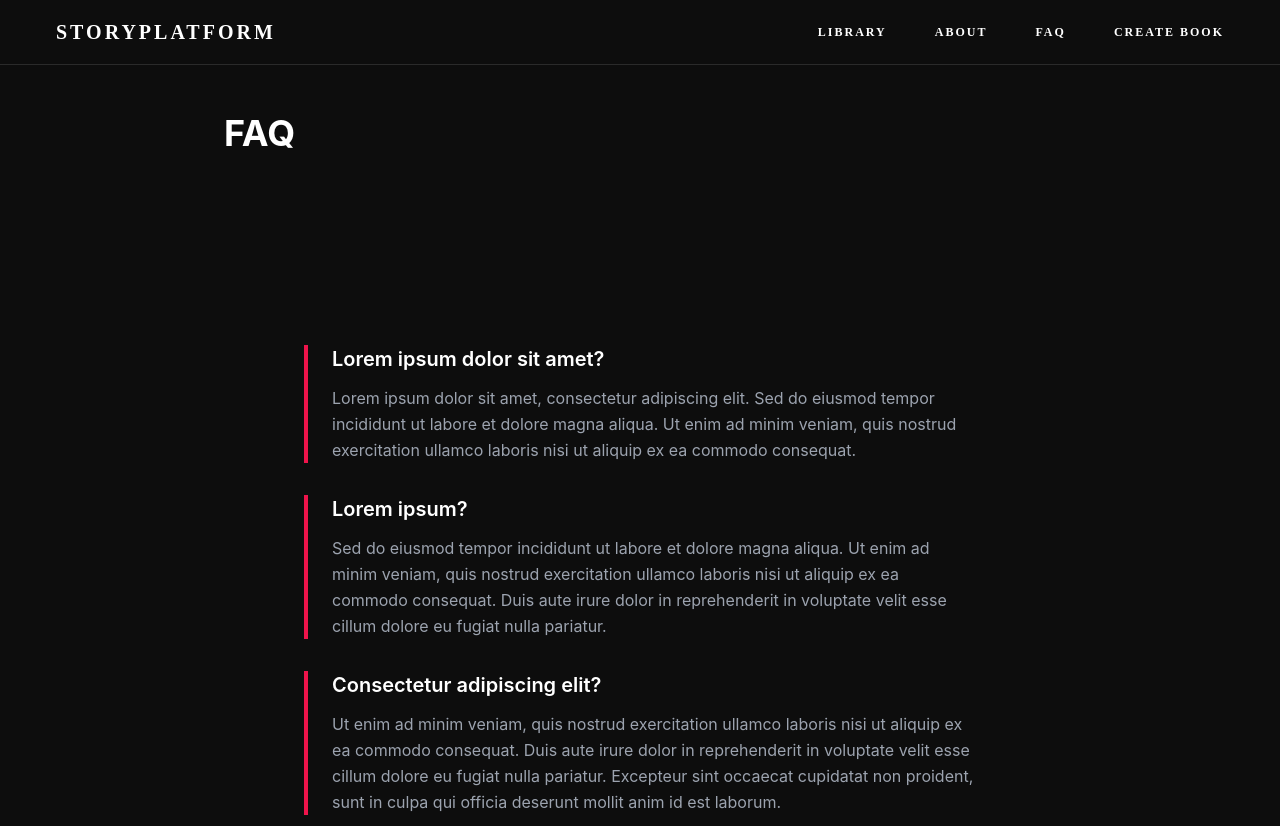
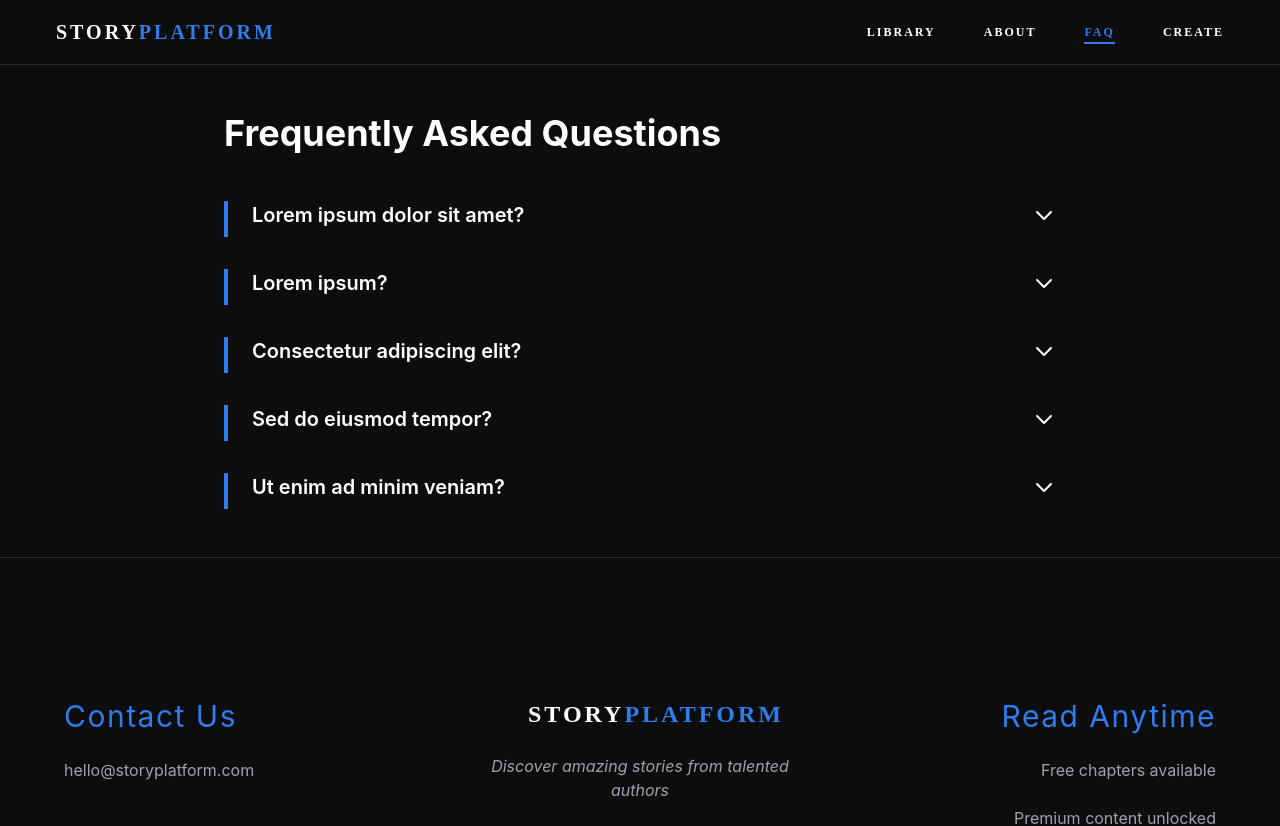
Before and after one commit to VasylBiliak/story-platform, a Next.js app: page /faq in a window 1280 px wide. Shown: the top 826 px of the page. Built offline with nearby package versions, Linux system fonts and the light colour scheme; a web font is replaced by a local one.

Commit message:
feat: add scrolling logic and styling for navigation buttons

```diff
--- a/src/app/about/page.tsx
+++ b/src/app/about/page.tsx
@@ -5,8 +5,9 @@ export const metadata = {
 
 export default function AboutPage() {
   return (
-    <div className="max-w-4xl mx-auto px-4 sm:px-6 lg:px-8 py-12">
-      <h1 className="text-3xl sm:text-4xl font-bold text-text-primary mb-8">About Us</h1>
+    <div className="flex flex-col max-w-4xl mx-auto px-4 gap-4
+    sm:px-6 gap-2 lg:px-8 py-12 gap-2">
+      <h1 className="text-3xl sm:text-4xl font-bold text-text-primary">About Us</h1>
 
       <div className="prose prose-lg max-w-none">
         <p className="text-text-secondary leading-relaxed mb-6">
--- a/src/app/faq/page.tsx
+++ b/src/app/faq/page.tsx
@@ -1,59 +1,81 @@
-export const metadata = {
-  title: "FAQ",
-  description: "Frequently asked questions about our story platform",
-};
+"use client";
+
+import { useState } from "react";
+
+const faqData = [
+  {
+    id: 1,
+    question: "Lorem ipsum dolor sit amet?",
+    answer: "Lorem ipsum dolor sit amet, consectetur adipiscing elit. Sed do eiusmod tempor incididunt ut labore et dolore magna aliqua. Ut enim ad minim veniam, quis nostrud exercitation ullamco laboris nisi ut aliquip ex ea commodo consequat."
+  },
+  {
+    id: 2,
+    question: "Lorem ipsum?",
+    answer: "Sed do eiusmod tempor incididunt ut labore et dolore magna aliqua. Ut enim ad minim veniam, quis nostrud exercitation ullamco laboris nisi ut aliquip ex ea commodo consequat. Duis aute irure dolor in reprehenderit in voluptate velit esse cillum dolore eu fugiat nulla pariatur."
+  },
+  {
+    id: 3,
+    question: "Consectetur adipiscing elit?",
+    answer: "Ut enim ad minim veniam, quis nostrud exercitation ullamco laboris nisi ut aliquip ex ea commodo consequat. Duis aute irure dolor in reprehenderit in voluptate velit esse cillum dolore eu fugiat nulla pariatur. Excepteur sint occaecat cupidatat non proident, sunt in culpa qui officia deserunt mollit anim id est laborum."
+  },
+  {
+    id: 4,
+    question: "Sed do eiusmod tempor?",
+    answer: "Duis aute irure dolor in reprehenderit in voluptate velit esse cillum dolore eu fugiat nulla pariatur. Excepteur sint occaecat cupidatat non proident, sunt in culpa qui officia deserunt mollit anim id est laborum. Lorem ipsum dolor sit amet, consectetur adipiscing elit."
+  },
+  {
+    id: 5,
+    question: "Ut enim ad minim veniam?",
+    answer: "Excepteur sint occaecat cupidatat non proident, sunt in culpa qui officia deserunt mollit anim id est laborum. Sed do eiusmod tempor incididunt ut labore et dolore magna aliqua. Ut enim ad minim veniam, quis nostrud exercitation ullamco laboris nisi ut aliquip ex ea commodo consequat."
+  }
+];
+
+function FAQItem({ question, answer }: { question: string; answer: string }) {
+  const [isOpen, setIsOpen] = useState(false);
+
+  return (
+    <div className="border-l-4 border-accent-primary pl-6 transition-all">
+      <h2
+        className="text-xl font-semibold text-text-primary mb-2 cursor-pointer flex justify-between items-center select-none hover:text-accent-primary transition-colors group"
+        onClick={() => setIsOpen(!isOpen)}
+      >
+        {question}
+        <span className={`transform transition-transform duration-300 ${isOpen ? "rotate-180" : ""}`}>
+          <svg className="w-6 h-6" fill="none" viewBox="0 0 24 24" stroke="currentColor">
+            <path strokeLinecap="round" strokeLinejoin="round" strokeWidth={2} d="M19 9l-7 7-7-7" />
+          </svg>
+        </span>
+      </h2>
+
+      <div
+        className={`overflow-hidden transition-all duration-300 ease-in-out ${
+          isOpen ? "max-h-96 opacity-100 mb-6" : "max-h-0 opacity-0"
+        }`}
+      >
+        <p className="text-text-secondary leading-relaxed">
+          {answer}
+        </p>
+      </div>
+    </div>
+  );
+}
 
 export default function FAQPage() {
   return (
-    <div className="max-w-4xl mx-auto px-4 sm:px-6 lg:px-8 py-12">
-      <h1 className="text-3xl sm:text-4xl font-bold text-text-primary mb-8">FAQ</h1>
+    <main className="max-w-4xl mx-auto px-4 sm:px-6 lg:px-8 py-12">
+      <h1 className="text-3xl sm:text-4xl font-bold text-text-primary mb-12">
+        Frequently Asked Questions
+      </h1>
 
-      <section className="space-y-8">
-        <div className="border-l-4 border-accent-primary pl-6">
-          <h2 className="text-xl font-semibold text-text-primary mb-3">
-            Lorem ipsum dolor sit amet?
-          </h2>
-          <p className="text-text-secondary leading-relaxed">
-            Lorem ipsum dolor sit amet, consectetur adipiscing elit. Sed do eiusmod tempor incididunt ut labore et dolore magna aliqua. Ut enim ad minim veniam, quis nostrud exercitation ullamco laboris nisi ut aliquip ex ea commodo consequat.
-          </p>
-        </div>
-
-        <div className="border-l-4 border-accent-primary pl-6">
-          <h2 className="text-xl font-semibold text-text-primary mb-3">
-            Lorem ipsum?
-          </h2>
-          <p className="text-text-secondary leading-relaxed">
-            Sed do eiusmod tempor incididunt ut labore et dolore magna aliqua. Ut enim ad minim veniam, quis nostrud exercitation ullamco laboris nisi ut aliquip ex ea commodo consequat. Duis aute irure dolor in reprehenderit in voluptate velit esse cillum dolore eu fugiat nulla pariatur.
-          </p>
-        </div>
-
-        <div className="border-l-4 border-accent-primary pl-6">
-          <h2 className="text-xl font-semibold text-text-primary mb-3">
-            Consectetur adipiscing elit?
-          </h2>
-          <p className="text-text-secondary leading-relaxed">
-            Ut enim ad minim veniam, quis nostrud exercitation ullamco laboris nisi ut aliquip ex ea commodo consequat. Duis aute irure dolor in reprehenderit in voluptate velit esse cillum dolore eu fugiat nulla pariatur. Excepteur sint occaecat cupidatat non proident, sunt in culpa qui officia deserunt mollit anim id est laborum.
-          </p>
-        </div>
-
-        <div className="border-l-4 border-accent-primary pl-6">
-          <h2 className="text-xl font-semibold text-text-primary mb-3">
-            Sed do eiusmod tempor?
-          </h2>
-          <p className="text-text-secondary leading-relaxed">
-            Duis aute irure dolor in reprehenderit in voluptate velit esse cillum dolore eu fugiat nulla pariatur. Excepteur sint occaecat cupidatat non proident, sunt in culpa qui officia deserunt mollit anim id est laborum. Lorem ipsum dolor sit amet, consectetur adipiscing elit.
-          </p>
-        </div>
-
-        <div className="border-l-4 border-accent-primary pl-6">
-          <h2 className="text-xl font-semibold text-text-primary mb-3">
-            Ut enim ad minim veniam?
-          </h2>
-          <p className="text-text-secondary leading-relaxed">
-            Excepteur sint occaecat cupidatat non proident, sunt in culpa qui officia deserunt mollit anim id est laborum. Sed do eiusmod tempor incididunt ut labore et dolore magna aliqua. Ut enim ad minim veniam, quis nostrud exercitation ullamco laboris nisi ut aliquip ex ea commodo consequat.
-          </p>
-        </div>
-      </section>
-    </div>
+      <div className="flex flex-col gap-8">
+        {faqData.map((item) => (
+          <FAQItem
+            key={item.id}
+            question={item.question}
+            answer={item.answer}
+          />
+        ))}
+      </div>
+    </main>
   );
 }
--- a/src/app/globals.css
+++ b/src/app/globals.css
@@ -1,13 +1,17 @@
 @import "tailwindcss";
+
+/*
+ * All colors must be defined here
+ * Do not use hardcoded colors in components
+ * Use only CSS variables and Tailwind tokens
+ */
 
 @theme {
 --golden: #DAC165;
-    --color-bg-primary: #0D0D0D;
-     --gradient-primary: linear-gradient(
-    180deg,
+--color-bg-primary: #0D0D0D;
+--gradient-primary: linear-gradient(180deg,
 rgba(0, 0, 22, 0.984) 0%, rgb(1, 17, 27) 42%,
- rgb(0, 13, 17) 60%, rgb(3, 3, 40) 100%
-  );
+rgb(0, 13, 17) 60%, rgb(3, 3, 40) 100%);
   /* background: var(--gradient-primary); */
     --color-bg-secondary: #1F1F1F;
 
@@ -21,10 +25,24 @@ rgba(0, 0, 22, 0.984) 0%, rgb(1, 17, 27) 42%,
     --color-border-hover: #3A3A3A;
 
     /* Colors - Accents */
-    --color-accent-primary: #ee144b;
+    --color-accent-primary: #2f7cee;
     --color-accent-primary-hover: #E6003E;
     --color-accent-secondary: #2C7A4B;
     --color-accent-tertiary: #DAC165;
+
+    /* Colors - Status */
+    --color-success: #22c55e;
+    --color-success-bg: #064e3b;
+    --color-success-hover: #16a34a;
+    --color-error: #ef4444;
+    --color-error-bg: #7f1d1d;
+    --color-error-hover: #dc2626;
+    --color-warning: #f59e0b;
+    --color-warning-bg: #78350f;
+    --color-warning-hover: #d97706;
+    --color-info: #3b82f6;
+    --color-info-bg: #1e3a8a;
+    --color-info-hover: #2563eb;
 
     /* Colors - Dark theme (legacy) */
     --color-dark-bg: #0D0D0D;
@@ -85,6 +103,11 @@ rgba(0, 0, 22, 0.984) 0%, rgb(1, 17, 27) 42%,
     backdrop-filter: blur(40px);
   }
 
+  /* Smooth scroll offset for fixed header */
+  #books,
+  [id^="section-"] {
+    scroll-margin-top: 80px;
+  }
 
   footer {
     /* background: transparent; */
@@ -225,7 +248,7 @@ rgba(0, 0, 22, 0.984) 0%, rgb(1, 17, 27) 42%,
 
   .btn-primary:hover {
     background: var(--color-accent-primary-hover);
-    box-shadow: 0 0 20px rgba(192, 57, 43, 0.4);
+    box-shadow: 0 0 20px rgba(238, 20, 75, 0.4);
   }
 
   .btn-outline {
@@ -305,12 +328,12 @@ rgba(0, 0, 22, 0.984) 0%, rgb(1, 17, 27) 42%,
   }
 
 ::selection {
-    background-color: var(--color-green-dark);
-    color: var(--text-primary);
+    background-color: var(--color-accent-primary);
+    color: var(--color-text-primary);
 }
 
 ::-moz-selection {
-    background-color: var(--color-green-dark);
-    color: var(--text-primary);
+    background-color: var(--color-accent-primary);
+    color: var(--color-text-primary);
 }
 }
--- a/src/components/layout/Header/Header.tsx
+++ b/src/components/layout/Header/Header.tsx
@@ -1,12 +1,14 @@
 "use client";
 
 import React, { useState, useEffect } from 'react';
-import { useRouter } from 'next/navigation';
+import { useRouter, usePathname } from 'next/navigation';
 import { motion, AnimatePresence } from 'framer-motion';
+import { scrollToWithOffset } from '@/lib/scroll';
 
 const Header = () => {
   const [isMobileMenuOpen, setIsMobileMenuOpen] = useState(false);
   const router = useRouter();
+  const pathname = usePathname();
 
   useEffect(() => {
     document.body.style.overflow = isMobileMenuOpen ? 'hidden' : '';
@@ -22,19 +24,52 @@ const Header = () => {
     { label: 'Library', href: '/#books' },
     { label: 'About', href: '/about' },
     { label: 'FAQ', href: '/faq' },
-    { label: 'Create Book', href: '/dashboard/books' },
+    { label: 'Create', href: '/dashboard/books' },
   ];
 
   const handleNavigate = (href: string) => {
-    router.push(href);
+    // Handle hash navigation for same-page scrolling
+    if (href.startsWith('/#')) {
+      const id = href.replace('/#', '');
+      scrollToWithOffset(id);
+    } else {
+      router.push(href);
+    }
     closeMobileMenu();
   };
 
   const baseDesktopBtn =
-    'relative font-[Oswald] text-xs font-semibold uppercase tracking-[2px] bg-transparent py-2 cursor-pointer text-text-primary transition-colors duration-300 hover:text-accent-primary after:absolute after:left-0 after:-bottom-1 after:h-[2px] after:w-0 after:bg-accent-primary after:transition-all after:duration-300 hover:after:w-full';
+    'relative font-[Oswald] text-xs font-semibold uppercase tracking-[2px] bg-transparent py-2 cursor-pointer transition-all duration-200 focus:outline-none focus-visible:ring-2 focus-visible:ring-accent-primary';
 
   const baseMobileBtn =
-    'relative font-[Oswald] text-[28px] font-semibold uppercase tracking-[2px] text-text-primary bg-transparent py-2 cursor-pointer transition-all duration-300 hover:text-accent-primary hover:scale-105 after:absolute after:left-1/2 after:-translate-x-1/2 after:-bottom-1 after:h-[2px] after:w-0 after:bg-accent-primary after:transition-all after:duration-300 hover:after:w-full';
+    'relative font-[Oswald] text-[28px] font-semibold uppercase tracking-[2px] bg-transparent py-2 cursor-pointer transition-all duration-200 focus:outline-none focus-visible:ring-2 focus-visible:ring-accent-primary';
+
+  const NavLink = ({ href, children, isMobile = false }: { href: string; children: React.ReactNode; isMobile?: boolean }) => {
+    const isActive = pathname === href || pathname.startsWith(href);
+    const baseClasses = isMobile ? baseMobileBtn : baseDesktopBtn;
+
+    return (
+      <motion.button
+        onClick={() => handleNavigate(href)}
+        className={`${baseClasses} ${isActive ? 'text-accent-primary' : 'text-text-primary hover:text-accent-primary'} ${!isMobile ? 'hover:scale-105' : ''}`}
+        whileHover={!isMobile ? { y: -1 } : undefined}
+        transition={{ duration: 0.15 }}
+      >
+        <motion.span className="relative inline-block">
+          {children}
+          {isActive && (
+            <motion.div
+              layoutId="nav-underline"
+              className={`absolute ${isMobile ? 'left-1/2 -translate-x-1/2' : 'left-0'} -bottom-1 h-[2px] w-full bg-accent-primary`}
+              initial={{ opacity: 0, scaleY: 0 }}
+              animate={{ opacity: 1, scaleY: 1 }}
+              transition={{ duration: 0.3 }}
+            />
+          )}
+        </motion.span>
+      </motion.button>
+    );
+  };
 
   return (
     <>
@@ -49,21 +84,17 @@ const Header = () => {
             onClick={() => router.push('/')}
             className="font-[Oswald] text-xl font-bold tracking-[3px] uppercase bg-transparent transition-all duration-300 hover:scale-105 hover:text-accent-primary"
           >
-            Story<span>Platform</span>
+            Story<span className="text-accent-primary hover:text-2xl">Platform</span>
           </button>
 
           <div className="flex items-center">
-            <div className="hidden md:flex items-center gap-6 md:gap-8 lg:gap-12">
+            <nav className="hidden md:flex items-center gap-6 md:gap-8 lg:gap-12" aria-label="Main navigation">
               {navItems.map(item => (
-                <button
-                  key={item.label}
-                  onClick={() => handleNavigate(item.href)}
-                  className={baseDesktopBtn}
-                >
+                <NavLink key={item.label} href={item.href}>
                   {item.label}
-                </button>
+                </NavLink>
               ))}
-            </div>
+            </nav>
 
             <button
               onClick={toggleMobileMenu}
@@ -94,18 +125,18 @@ const Header = () => {
               ✕
             </button>
 
-            <nav className="flex flex-col justify-center items-center gap-4 w-full h-full text-center">
+            <nav className="flex flex-col justify-center items-center gap-4 w-full h-full text-center" aria-label="Mobile navigation">
               {navItems.map((item, index) => (
-                <motion.button
+                <motion.div
                   key={item.label}
-                  onClick={() => handleNavigate(item.href)}
                   initial={{ opacity: 0, y: 20 }}
                   animate={{ opacity: 1, y: 0 }}
                   transition={{ duration: 0.4 + index * 0.05, ease: 'easeOut' }}
-                  className={baseMobileBtn}
                 >
-                  {item.label}
-                </motion.button>
+                  <NavLink href={item.href} isMobile={true}>
+                    {item.label}
+                  </NavLink>
+                </motion.div>
               ))}
             </nav>
           </motion.div>
--- /dev/null
+++ b/src/lib/scroll.ts
@@ -0,0 +1,19 @@
+/**
+ * Smooth scroll utility that accounts for fixed header height
+ * Prevents content from being hidden behind the header after scroll
+ */
+export function scrollToWithOffset(id: string) {
+  const element = document.getElementById(id);
+  if (!element) return;
+
+  const header = document.querySelector("header");
+  const headerHeight = header?.getBoundingClientRect().height || 0;
+
+  const elementPosition = element.getBoundingClientRect().top + window.scrollY;
+  const offsetPosition = elementPosition - headerHeight - 8; // 8px extra padding
+
+  window.scrollTo({
+    top: offsetPosition,
+    behavior: "smooth",
+  });
+}
--- a/tailwind.config.ts
+++ b/tailwind.config.ts
@@ -23,6 +23,19 @@ const config: Config = {
         'accent-primary-hover': 'var(--color-accent-primary-hover)',
         'accent-secondary': 'var(--color-accent-secondary)',
         'accent-tertiary': 'var(--color-accent-tertiary)',
+        // Status colors
+        'success': 'var(--color-success)',
+        'success-bg': 'var(--color-success-bg)',
+        'success-hover': 'var(--color-success-hover)',
+        'error': 'var(--color-error)',
+        'error-bg': 'var(--color-error-bg)',
+        'error-hover': 'var(--color-error-hover)',
+        'warning': 'var(--color-warning)',
+        'warning-bg': 'var(--color-warning-bg)',
+        'warning-hover': 'var(--color-warning-hover)',
+        'info': 'var(--color-info)',
+        'info-bg': 'var(--color-info-bg)',
+        'info-hover': 'var(--color-info-hover)',
         // Dark theme
         'dark-bg': 'var(--color-dark-bg)',
         'dark-text': 'var(--color-dark-text)',
```
Also changed, not shown: src/app/book/[bookSlug]/chapter/[chapterSlug]/ChapterPageClient.tsx (+27 -13 lines), src/components/chapter/Paywall.tsx (+8 -7 lines), src/components/sections/Hero/Hero.tsx (+3 -5 lines).
